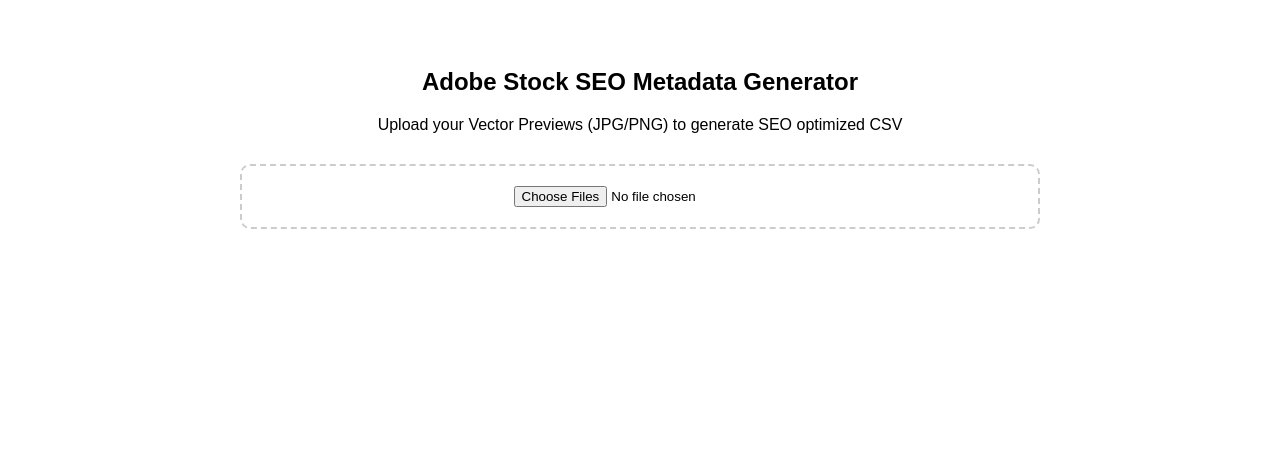
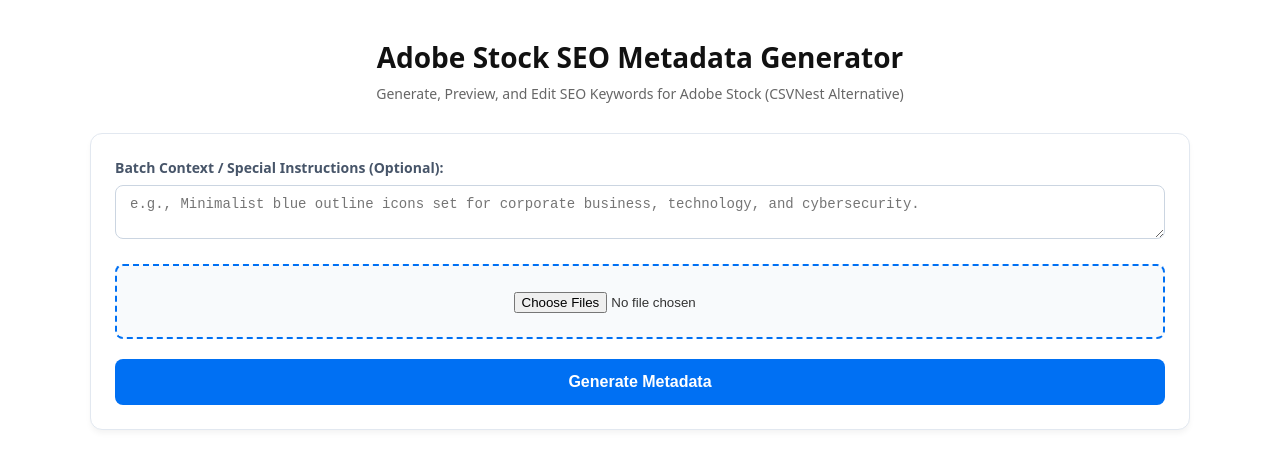
Before and after one commit to shimubhatt/adobe-stock-generator, a Next.js app: page / in a window 1280 px wide. Shown: the top 468 px of the page. Built offline with nearby package versions, Linux system fonts and the light colour scheme.

Commit message:
Update page.js

```diff
--- a/app/page.js
+++ b/app/page.js
@@ -5,12 +5,21 @@
 export default function Home() {
   const [loading, setLoading] = useState(false);
   const [results, setResults] = useState([]);
+  const [batchOverview, setBatchOverview] = useState('');
+  const [files, setFiles] = useState([]);
+  const [errorMessage, setErrorMessage] = useState('');
 
-  const handleFileUpload = async (e) => {
-    const files = Array.from(e.target.files);
+  const handleFileChange = (e) => {
+    setFiles(Array.from(e.target.files));
+    setErrorMessage('');
+  };
+
+  const processBatch = async () => {
     if (!files.length) return;
 
     setLoading(true);
+    setResults([]);
+    setErrorMessage('');
     const generatedData = [];
 
     for (const file of files) {
@@ -26,17 +35,35 @@
         const res = await fetch('/api/generate', {
           method: 'POST',
           headers: { 'Content-Type': 'application/json' },
-          body: JSON.stringify({ imageBase64, fileName: file.name }),
+          body: JSON.stringify({
+            imageBase64,
+            fileName: file.name,
+            batchOverview: batchOverview
+          }),
         });
+
         const data = await res.json();
-        if (res.ok) generatedData.push(data);
+
+        if (res.ok && !data.error) {
+          generatedData.push({ ...data, previewUrl: imageBase64 });
+        } else {
+          console.error("API Error:", data.error);
+          setErrorMessage(data.error || "Failed to process image");
+        }
       } catch (err) {
         console.error("Error processing file:", file.name, err);
+        setErrorMessage("Network error or server failed to respond.");
       }
     }
 
     setResults(generatedData);
     setLoading(false);
+  };
+
+  const handleResultChange = (index, field, value) => {
+    const updated = [...results];
+    updated[index][field] = value;
+    setResults(updated);
   };
 
   const downloadCSV = () => {
@@ -57,24 +84,122 @@
   };
 
   return (
-    <div style={{ padding: '40px', fontFamily: 'sans-serif', maxWidth: '800px', margin: '0 auto', textAlign: 'center' }}>
-      <h2>Adobe Stock SEO Metadata Generator</h2>
-      <p>Upload your Vector Previews (JPG/PNG) to generate SEO optimized CSV</p>
+    <div style={{ padding: '30px 20px', fontFamily: 'system-ui, -apple-system, sans-serif', maxWidth: '1100px', margin: '0 auto', color: '#333' }}>
 
-      <div style={{ margin: '30px 0', padding: '20px', border: '2px dashed #ccc', borderRadius: '10px' }}>
-        <input type="file" multiple accept="image/*" onChange={handleFileUpload} disabled={loading} />
+      {/* Header */}
+      <div style={{ textAlign: 'center', marginBottom: '30px' }}>
+        <h1 style={{ fontSize: '28px', fontWeight: 'bold', margin: '0 0 8px 0', color: '#111' }}>
+          Adobe Stock SEO Metadata Generator
+        </h1>
+        <p style={{ color: '#666', fontSize: '14px', margin: 0 }}>
+          Generate, Preview, and Edit SEO Keywords for Adobe Stock (CSVNest Alternative)
+        </p>
       </div>
 
-      {loading && <p style={{ color: 'blue', fontWeight: 'bold' }}>Analyzing images with AI and applying SEO Rules... Please wait.</p>}
+      {/* Inputs Container */}
+      <div style={{ backgroundColor: '#fff', border: '1px solid #e2e8f0', borderRadius: '12px', padding: '24px', boxShadow: '0 4px 6px -1px rgba(0, 0, 0, 0.05)', marginBottom: '30px' }}>
 
+        {/* Batch Overview Box */}
+        <div style={{ marginBottom: '20px' }}>
+          <label style={{ fontWeight: '600', display: 'block', marginBottom: '8px', fontSize: '14px', color: '#475569' }}>
+            Batch Context / Special Instructions (Optional):
+          </label>
+          <textarea
+            rows={2}
+            placeholder="e.g., Minimalist blue outline icons set for corporate business, technology, and cybersecurity."
+            value={batchOverview}
+            onChange={(e) => setBatchOverview(e.target.value)}
+            style={{ width: '100%', padding: '10px 14px', borderRadius: '8px', border: '1px solid #cbd5e1', fontSize: '14px', boxSizing: 'border-box', outline: 'none' }}
+          />
+        </div>
+
+        {/* Upload Box */}
+        <div style={{ padding: '24px', border: '2px dashed #0070f3', borderRadius: '8px', textAlign: 'center', backgroundColor: '#f8fafc' }}>
+          <input type="file" multiple accept="image/*" onChange={handleFileChange} disabled={loading} style={{ cursor: 'pointer' }} />
+          {files.length > 0 && (
+            <p style={{ marginTop: '12px', fontWeight: '600', color: '#0070f3', margin: '12px 0 0 0' }}>
+              ✓ {files.length} File(s) Selected
+            </p>
+          )}
+        </div>
+
+        {/* Submit Button */}
+        <button
+          onClick={processBatch}
+          disabled={loading || !files.length}
+          style={{ width: '100%', marginTop: '20px', padding: '14px', backgroundColor: loading ? '#94a3b8' : '#0070f3', color: '#fff', border: 'none', borderRadius: '8px', fontSize: '16px', fontWeight: '600', cursor: loading ? 'not-allowed' : 'pointer', transition: 'background-color 0.2s' }}
+        >
+          {loading ? 'Analyzing with Gemini AI & Formatting SEO...' : 'Generate Metadata'}
+        </button>
+
+        {errorMessage && (
+          <p style={{ color: '#ef4444', marginTop: '12px', fontWeight: '500', textAlign: 'center', fontSize: '14px' }}>
+            Error: {errorMessage}
+          </p>
+        )}
+      </div>
+
+      {/* CSVNest Style Table Preview Section */}
       {results.length > 0 && (
-        <div style={{ marginTop: '20px' }}>
-          <h3 style={{ color: 'green' }}>Processed {results.length} Files Successfully!</h3>
-          <button onClick={downloadCSV} style={{ padding: '12px 24px', backgroundColor: '#0070f3', color: '#fff', border: 'none', borderRadius: '5px', cursor: 'pointer', fontSize: '16px' }}>
-            Download Adobe Stock CSV File
-          </button>
+        <div style={{ backgroundColor: '#fff', border: '1px solid #e2e8f0', borderRadius: '12px', padding: '24px', boxShadow: '0 4px 6px -1px rgba(0, 0, 0, 0.05)' }}>
+
+          <div style={{ display: 'flex', justifyContent: 'space-between', alignItems: 'center', marginBottom: '20px', flexWrap: 'wrap', gap: '10px' }}>
+            <h2 style={{ fontSize: '18px', fontWeight: 'bold', margin: 0, color: '#0f172a' }}>
+              Metadata Preview ({results.length} Items)
+            </h2>
+            <button
+              onClick={downloadCSV}
+              style={{ padding: '10px 20px', backgroundColor: '#10b981', color: '#fff', border: 'none', borderRadius: '6px', cursor: 'pointer', fontSize: '14px', fontWeight: '600', display: 'flex', alignItems: 'center', gap: '6px' }}
+            >
+              ⬇ Download CSV File
+            </button>
+          </div>
+
+          {/* Table */}
+          <div style={{ overflowX: 'auto' }}>
+            <table style={{ width: '100%', borderCollapse: 'collapse', textAlign: 'left', fontSize: '13px' }}>
+              <thead>
+                <tr style={{ backgroundColor: '#f1f5f9', borderBottom: '2px solid #cbd5e1', color: '#334155' }}>
+                  <th style={{ padding: '12px', width: '80px' }}>Preview</th>
+                  <th style={{ padding: '12px', width: '150px' }}>Filename</th>
+                  <th style={{ padding: '12px', width: '250px' }}>Title</th>
+                  <th style={{ padding: '12px' }}>Keywords (Top SEO Priority)</th>
+                </tr>
+              </thead>
+              <tbody>
+                {results.map((item, index) => (
+                  <tr key={index} style={{ borderBottom: '1px solid #e2e8f0' }}>
+                    <td style={{ padding: '12px' }}>
+                      <img src={item.previewUrl} alt="preview" style={{ width: '60px', height: '60px', objectFit: 'cover', borderRadius: '6px', border: '1px solid #e2e8f0' }} />
+                    </td>
+                    <td style={{ padding: '12px', wordBreak: 'break-all', fontWeight: '500', color: '#475569' }}>
+                      {item.filename}
+                    </td>
+                    <td style={{ padding: '12px' }}>
+                      <textarea
+                        rows={3}
+                        value={item.title}
+                        onChange={(e) => handleResultChange(index, 'title', e.target.value)}
+                        style={{ width: '100%', padding: '6px', borderRadius: '4px', border: '1px solid #cbd5e1', fontSize: '12px' }}
+                      />
+                    </td>
+                    <td style={{ padding: '12px' }}>
+                      <textarea
+                        rows={4}
+                        value={item.keywords}
+                        onChange={(e) => handleResultChange(index, 'keywords', e.target.value)}
+                        style={{ width: '100%', padding: '6px', borderRadius: '4px', border: '1px solid #cbd5e1', fontSize: '12px' }}
+                      />
+                    </td>
+                  </tr>
+                ))}
+              </tbody>
+            </table>
+          </div>
+
         </div>
       )}
+
     </div>
   );
 }
```
